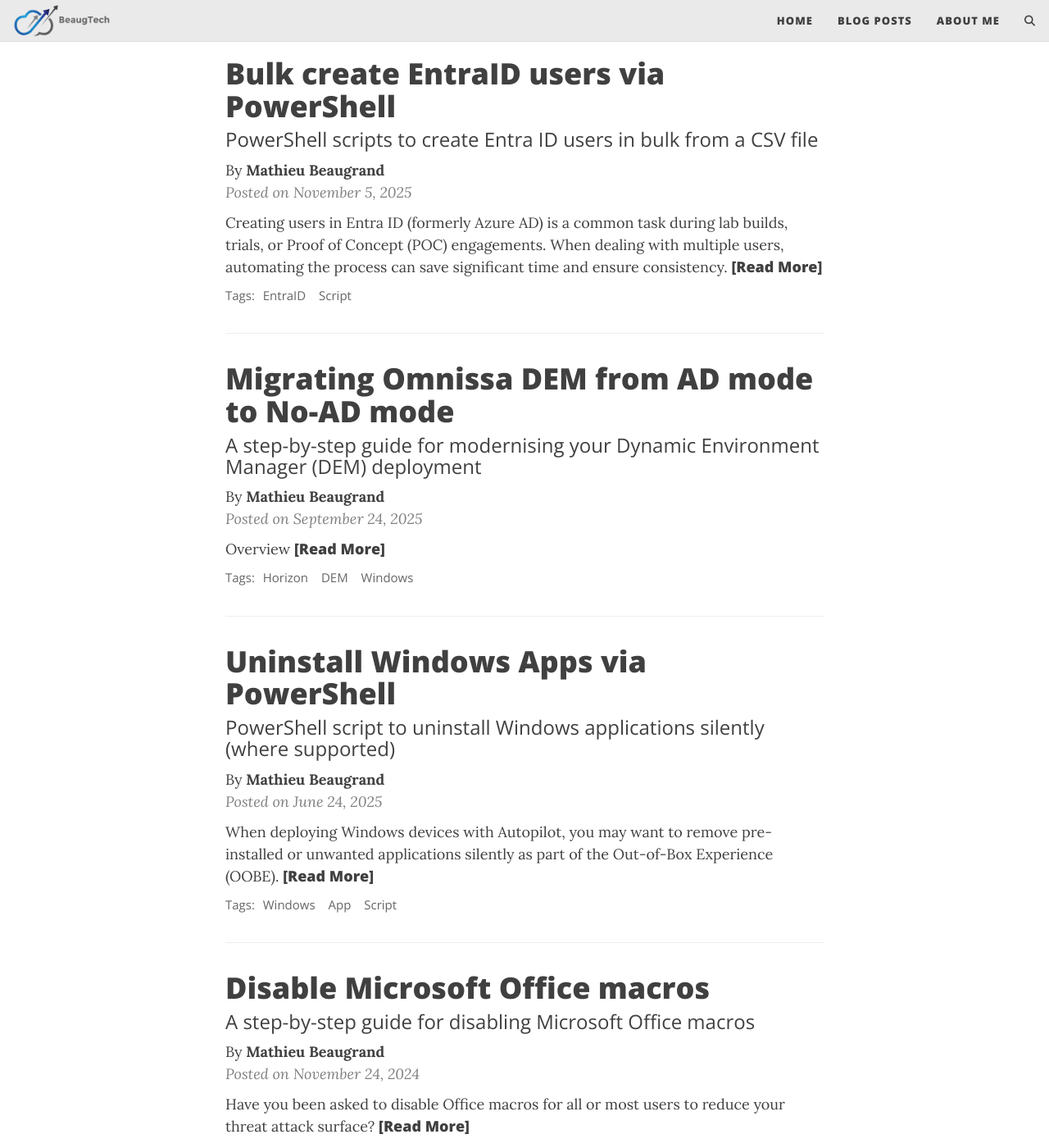
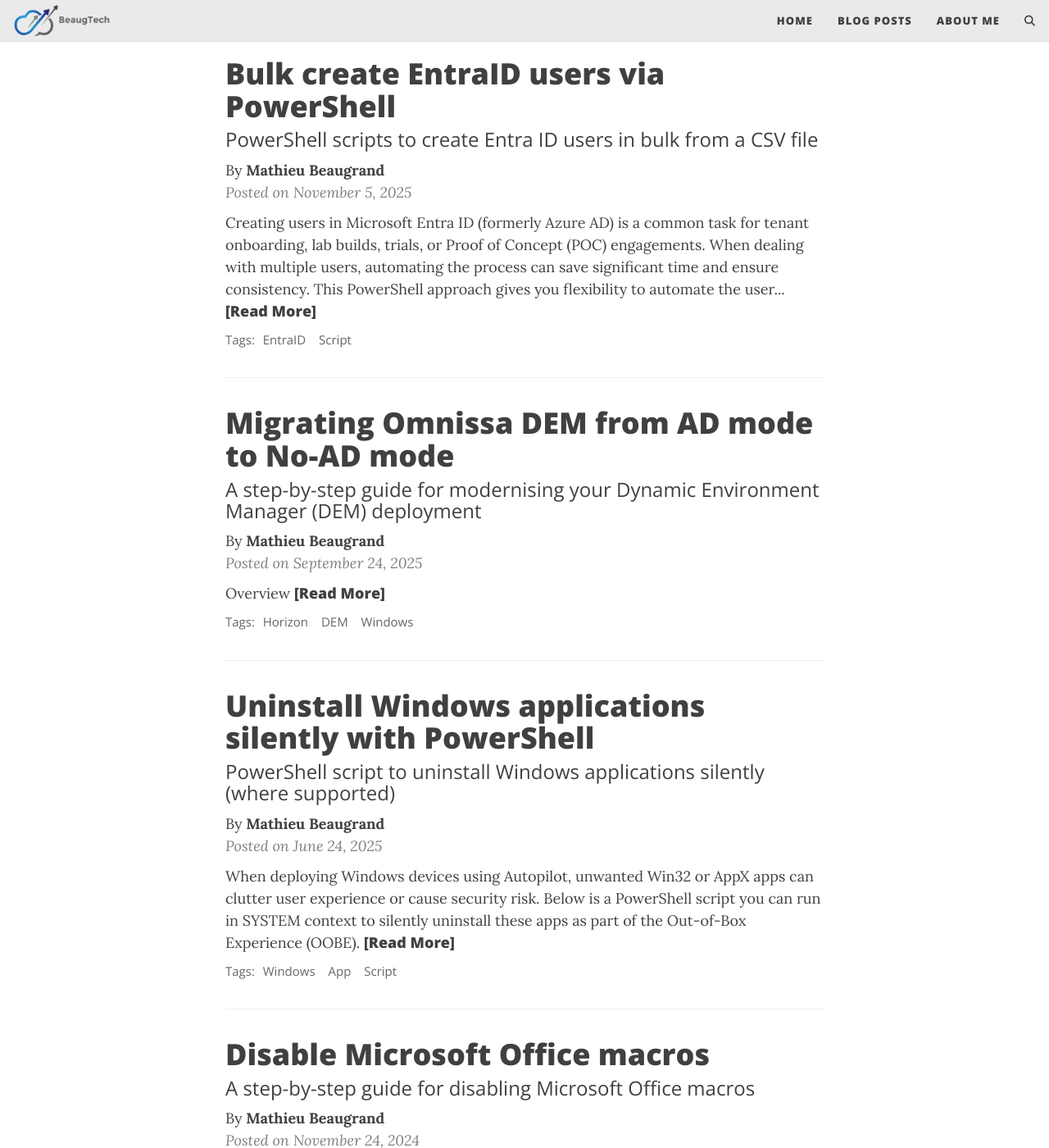
Before and after one commit to Matt95B/blog, a Jekyll site: the page built from index.html, in a window 1280 px wide and 1400 px high, scrolled down 973 px. Shown: the whole window at 82% size. Built offline with Jekyll 4.4.1, drawn with Linux system fonts in a browser that asks for light colours; the list of posts is cut into pages by our own code; comment, search, counter and statistics services are not loaded.

Commit message:
update
Signed-off-by: Mathieu Beaugrand <189304497+Matt95B@users.noreply.github.com>

````diff
--- a/_posts/2025-06-24-Windows-App-Uninstall-Script.md
+++ b/_posts/2025-06-24-Windows-App-Uninstall-Script.md
@@ -1,22 +1,23 @@
 ---
 layout: post
-title: Uninstall Windows Apps via PowerShell
+title: Uninstall Windows applications silently with PowerShell
 subtitle: PowerShell script to uninstall Windows applications silently (where supported)
 tags: [Windows, App, Script]
 readtime: true
 comments: true
 author: Mathieu Beaugrand
 ---
-When deploying Windows devices with **Autopilot**, you may want to remove pre-installed or unwanted applications silently as part of the **Out-of-Box Experience (OOBE)**.
+When deploying Windows devices using **Autopilot**, unwanted **Win32** or **AppX** apps can clutter user experience or cause security risk. Below is a PowerShell script you can run in SYSTEM context to silently uninstall these apps as part of the **Out-of-Box Experience (OOBE)**.
 
-This post provides a PowerShell script that can:
+This PowerShell script:
 - Runs silently in the background without user interaction
 - Handles **Win32 (MSI / EXE)** and **AppX** applications
-- Supports **exact or partial name matching**
+- Supports **exact or partial** application name matching
 
 ---
 
 ## Gathering the application list
+Before uninstalling anything, you need to know what’s installed. The following sections show how to list traditional desktop apps (Win32/MSI/EXE) from the registry and modern UWP/AppX packages using PowerShell.
 If you already know which applications you want to remove, you can skip this section. Otherwise, use the scripts below to identify installed applications on a Windows device.
 
 ### List installed Win32 applications
@@ -40,6 +41,8 @@
 }
 ```
 
+Make a note of the applications you want to remove. These names (exact or partial) will be used in the uninstall script later.
+
 ### List installed AppX applications
 To list all removable AppX applications installed for all users on a Windows device, run:
 
@@ -49,17 +52,19 @@
 Select-Object Name, Version, PackageFullName
 ```
 
-Make a note of the applications you want to remove. These names (exact or partial) will be used in the uninstall script.
+Make a note of the applications you want to remove. These names (exact or partial) will be used in the uninstall script later.
 
 ---
 
 ## Uninstall script
-The script below:
-- Accepts a list of application names (exact or partial match)
-- Detects Win32 and AppX applications
-- Uses silent uninstall methods where available
+The script below takes an array of application display names (exact or wildcard) and:
+- Discovers matching Win32 apps from the registry
+- Discovers matching AppX packages for all users
+- Executes silent uninstall or removal actions accordingly
 - Safely exits if no matching applications are found
-- Must be run as `SYSTEM`
+
+{: .box-note}
+**Tip:** The script must be run in `SYSTEM` context
 
 ```powershell
 # Define an array of app names (exact or partial match). For partial match use '*' symbol.
--- a/_posts/2025-11-05-EntraID-Create-User-Bulk.md
+++ b/_posts/2025-11-05-EntraID-Create-User-Bulk.md
@@ -7,19 +7,18 @@
 comments: true
 author: Mathieu Beaugrand
 ---
-Creating users in Entra ID (formerly Azure AD) is a common task during lab builds, trials, or Proof of Concept (POC) engagements. When dealing with multiple users, automating the process can save significant time and ensure consistency.
+Creating users in Microsoft Entra ID (formerly Azure AD) is a common task for tenant onboarding, lab builds, trials, or Proof of Concept (POC) engagements. When dealing with multiple users, automating the process can save significant time and ensure consistency. This PowerShell approach gives you flexibility to automate the user creation, licenses assignment and setup the prefered MFA method directly via Microsoft Graph.
 
 This post walks through how to:
 - Create Entra ID users in bulk from a CSV file
-- Assign licenses automatically
-- Configure MFA using either **Mobile Phone** or **Temporary Access Pass (TAP)**
+- Assign Microsoft licenses automatically
+- Configure user's MFA method using either **Mobile Phone** or **Temporary Access Pass (TAP)**
 - Reset user passwords in bulk if required
 
 ---
 
 ## Create a CSV file
-Start by creating a CSV file that contains the users you want to create. This file will act as the input source for the scripts below.
-Save the file locally on your machine.
+Start by creating a CSV file that contains the users you want to create. This file will act as the input source for the scripts below. Save the file locally on your machine.
 
 ```
 UserPrincipalName,FirstName,LastName,DisplayName,UsageLocation,Mail,MailNickname,Password,MobilePhone
@@ -28,11 +27,11 @@
 ```
 
 {: .box-note}
-**Warning:** For production use, avoid storing plaintext passwords in CSV files. Consider using Temporary Access Pass (TAP) or prompting users to set their own password.
+**Tip:** Ensure each column header exactly matches the script variable names. For production use, avoid storing plaintext passwords in CSV files. Consider using Temporary Access Pass (TAP) or prompting users to set their own password.
 
 ---
 
-## Bulk create users with mobile phone MFA
+## Bulk create users with mobile phone MFA - Option 1
 The following script:
 - Connects to Microsoft Graph
 - Creates users from the CSV
@@ -185,7 +183,7 @@
 ---
 
 ## Bulk password reset
-From time to time, you may need to reset passwords for multiple users. The following script updates user passwords in bulk using the same CSV file.
+Occasionally, you may need to reset user passwords, the following script updates user passwords in bulk using the same CSV file.
 
 ```powershell
 # Connect to Microsoft Graph with required permissions
````
Also changed, not shown: other parts of _posts/2025-11-05-EntraID-Create-User-Bulk.md (+2 -3 lines).
